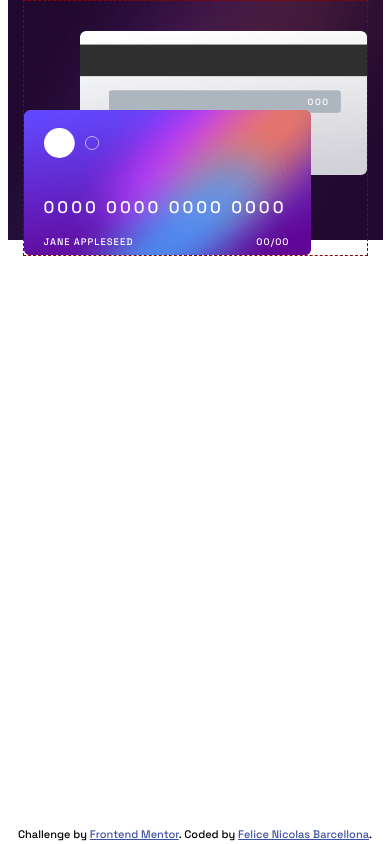
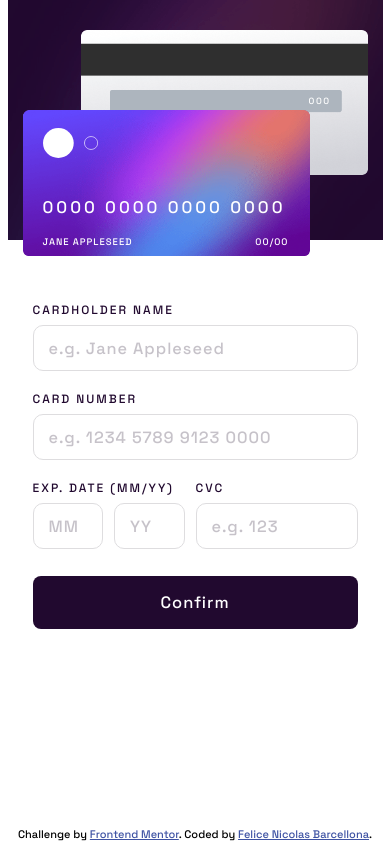
Before and after one commit to feliceNicolasBarcellona/interactive-card-details-form-main-angular, an Angular app: page / in a window 390 px wide. Built offline with nearby package versions, Linux system fonts and the light colour scheme.

Commit message:
add form

```diff
--- a/src/app/app.component.css
+++ b/src/app/app.component.css
@@ -76,6 +76,102 @@ main {
   right: 57px;
 }
 
+.form-container {
+  width: 50%;
+  height: 100%;
+  display: flex;
+  align-items: center;
+  justify-content: center;
+  padding: 0 0 0 49px;
+}
+
+form {
+  width: 383px;
+  height: 353px;
+}
+
+.form-control {
+  display: flex;
+  flex-direction: column;
+  margin-bottom: 26px;
+  width: 100%;
+}
+
+.form-control label {
+  text-transform: uppercase;
+  font-size: 12px;
+  letter-spacing: 2px;
+  margin-bottom: 7px;
+  color: var(--very-dark-violet);
+}
+
+.form-control input {
+  padding: 12px 12px 11px 12px;
+  width: 100%;
+  border-radius: 10px;
+  border: 1px solid var(--light-grayish-violet);
+  color: var(--very-dark-violet);
+  font-size: 16.3px;
+  text-indent: 3px;
+  letter-spacing: 1px;
+  font-family: "Space Grotesk", sans-serif;
+  cursor: pointer;
+  margin-right: 11px;
+}
+
+input::placeholder {
+  color: hsla(279, 6%, 55%, 0.5);
+}
+
+.form-control input:focus {
+  outline: none;
+  padding: 12px 12px 11.5px 12px;
+  border: double 1px transparent;
+  border-radius: 8px;
+  background-image: linear-gradient(white, white),
+    linear-gradient(rgb(101, 74, 252), rgb(95, 5, 148));
+  background-origin: border-box;
+  background-clip: padding-box, border-box;
+}
+
+.form-control input.ng-invalid.ng-touched {
+  outline: 1px solid var(--red-input-errors);
+  outline-offset: -1px;
+}
+
+.error-message {
+  font-size: 12px;
+  margin: 9px 0 0 0px;
+  color: var(--red-input-errors);
+}
+
+.form-group {
+  width: 100%;
+  height: auto;
+  display: flex;
+  justify-content: space-between;
+}
+
+.btn {
+  border: none;
+  width: 100%;
+  height: 53px;
+  background-color: var(--very-dark-violet);
+  color: var(--white);
+  font-family: "Space Grotesk", sans-serif;
+  margin-top: 15px;
+  border-radius: 8px;
+  font-size: 16.5px;
+  letter-spacing: 1px;
+  cursor: pointer;
+}
+
+.month-year-container {
+  display: flex;
+  width: 183px;
+  justify-content: space-between;
+}
+
 @media only screen and (max-width: 1024px) {
   main {
     max-width: 375px;
@@ -88,13 +184,14 @@ main {
     height: 100%;
     width: 100%;
     padding: 0 15px;
+    display: flex;
+    flex-direction: column;
   }
 
   .card-container {
     width: 100%;
     height: 31%;
     flex-direction: column-reverse;
-    border: 1px dashed darkred;
     padding: 30px 0 0 0;
   }
 
@@ -133,4 +230,28 @@ main {
     right: 37px;
     letter-spacing: 1.5px;
   }
+
+  .form-container {
+    width: 100%;
+    height: 69%;
+    padding: 46px 10px 0;
+    align-items: flex-start;
+  }
+
+  form {
+    width: 100%;
+    height: auto;
+  }
+
+  .form-control {
+    margin-bottom: 20px;
+  }
+
+  .btn {
+    margin-top: 7px;
+  }
+
+  .month-year-container {
+    width: 163px;
+  }
 }
--- a/src/app/app.component.html
+++ b/src/app/app.component.html
@@ -2,22 +2,147 @@
   <section class="wrapper">
     <div class="card-container">
       <div class="card front">
-        <img src="assets/card-logo.svg" alt="card-logo">
-        <p class="card-number">
-          0000 0000 0000 0000
-        </p>
+        <img src="assets/card-logo.svg" alt="card-logo" />
+        <p class="card-number">0000 0000 0000 0000</p>
         <div class="name-exp">
           <p>Jane Appleseed</p>
-          <div>
-            <span>00</span><span>/</span><span>00</span>
-          </div>
+          <div><span>00</span><span>/</span><span>00</span></div>
         </div>
       </div>
       <div class="card back">
         <p class="cvc-number">000</p>
       </div>
     </div>
-    <div class="form-container"></div>
+    <div class="form-container">
+      <form [formGroup]="creditCard" (ngSubmit)="onSubmit()" *ngIf="!submitted">
+        <div class="form-control">
+          <label for="cardholderName">Cardholder Name</label>
+          <input
+            id="cardholderName"
+            formControlName="cardholderName"
+            type="text"
+            placeholder="e.g. Jane Appleseed"
+          />
+          <div
+            *ngIf="
+              creditCard['controls']['cardholderName']?.invalid &&
+              creditCard['controls']['cardholderName'].touched
+            "
+          >
+            <p
+              class="error-message"
+              *ngIf="creditCard['controls']['cardholderName'].errors?.['required']"
+            >
+              Can't be blank
+            </p>
+            <p
+              class="error-message"
+              *ngIf="creditCard['controls']['cardholderName'].errors?.['pattern']"
+            >
+              Wrong format, letters only
+            </p>
+          </div>
+        </div>
+        <div class="form-control">
+          <label for="cardNumber">Card Number</label>
+          <input
+            id="cardNumber"
+            formControlName="cardNumber"
+            type="text"
+            placeholder="e.g. 1234 5789 9123 0000"
+          />
+          <div
+            *ngIf="
+              creditCard['controls']['cardNumber']?.invalid &&
+              creditCard['controls']['cardNumber'].touched
+            "
+          >
+            <p
+              class="error-message"
+              *ngIf="creditCard['controls']['cardNumber'].errors?.['required']"
+            >
+              Can't be blank
+            </p>
+            <p
+              class="error-message"
+              *ngIf="creditCard['controls']['cardNumber'].errors?.['pattern']"
+            >
+              Wrong format, numbers only
+            </p>
+          </div>
+        </div>
+        <div class="form-group">
+          <div class="form-control">
+            <label for="month">Exp. Date (MM/YY)</label>
+            <div class="month-year-container">
+              <input
+                id="month"
+                formControlName="month"
+                type="text"
+                placeholder="MM"
+              />
+              <label for="year"></label>
+              <input
+                id="year"
+                formControlName="year"
+                type="text"
+                placeholder="YY"
+              />
+            </div>
+            <div
+              *ngIf="
+                (creditCard['controls']['month']?.invalid &&
+                  creditCard['controls']['month'].touched) ||
+                (creditCard['controls']['year']?.invalid &&
+                  creditCard['controls']['year'].touched)
+              "
+            >
+              <p
+                class="error-message"
+                *ngIf="creditCard['controls']['month'].errors?.['required'] || creditCard['controls']['year'].errors?.['required']"
+              >
+                Can't be blank
+              </p>
+              <p
+                *ngIf="creditCard['controls']['month'].errors?.['pattern'] ||  creditCard['controls']['year'].errors?.['pattern']"
+                class="error-message"
+              >
+                Wrong format (MM or YY)
+              </p>
+            </div>
+          </div>
+          <div class="form-control">
+            <label for="cvc">cvc</label>
+            <input
+              id="cvc"
+              formControlName="cvc"
+              type="text"
+              placeholder="e.g. 123"
+            />
+            <div
+              *ngIf="
+                creditCard['controls']['cvc']?.invalid &&
+                creditCard['controls']['cvc'].touched
+              "
+            >
+              <p
+                class="error-message"
+                *ngIf="creditCard['controls']['cvc'].errors?.['required']"
+              >
+                Can't be blank
+              </p>
+              <p
+                class="error-message"
+                *ngIf="creditCard['controls']['cvc'].errors?.['pattern']"
+              >
+                Wrong format, 3 numbers only
+              </p>
+            </div>
+          </div>
+        </div>
+        <button class="btn">Confirm</button>
+      </form>
+    </div>
   </section>
 </main>
 <footer>
@@ -25,6 +150,9 @@
     Challenge by
     <a href="https://www.frontendmentor.io?ref=challenge" target="_blank"
       >Frontend Mentor</a
-    >. Coded by <a href="https://www.frontendmentor.io/profile/feliceNicolasBarcellona">Felice Nicolas Barcellona</a>.
+    >. Coded by
+    <a href="https://www.frontendmentor.io/profile/feliceNicolasBarcellona"
+      >Felice Nicolas Barcellona</a
+    >.
   </p>
 </footer>
--- a/src/app/app.component.ts
+++ b/src/app/app.component.ts
@@ -1,4 +1,5 @@
 import { Component } from '@angular/core';
+import { FormGroup, FormBuilder, Validators } from '@angular/forms';
 
 @Component({
   selector: 'app-root',
@@ -6,5 +7,30 @@ import { Component } from '@angular/core';
   styleUrls: ['./app.component.css']
 })
 export class AppComponent {
-  title = 'interactive-card-details-form-main-angular';
+  submitted: boolean = false;
+
+  creditCard!: FormGroup;
+
+  constructor(private formBuilder: FormBuilder) {
+    this.creditCard = this.formBuilder.group({
+      cardholderName: ['', [Validators.required, Validators.pattern(/^[a-zA-Z ]*$/)]],
+      cardNumber: ['', [Validators.required, Validators.pattern(/\b(?:\d{4}[-\s]?){4}\b/)]],
+      month: ['', [Validators.required, Validators.pattern(/^(0[1-9]|1[0-2])$/)]],
+      year: ['', [Validators.required, Validators.pattern(/^[0-9]{2}$/)]],
+      cvc: ['', [Validators.required, Validators.pattern(/^[0-9]{3}$/)]],
+    });
+  }
+
+  onSubmit() {
+    if (this.creditCard.valid) {
+      this.submitted =  true
+    } else {
+      this.creditCard.markAllAsTouched()
+    }
+  }
+
+  onContinue(){
+    this.submitted = false;
+    this.creditCard.reset()
+  }
 }
```
